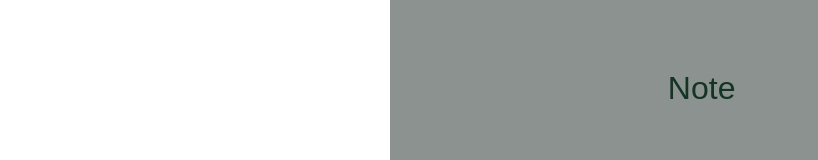
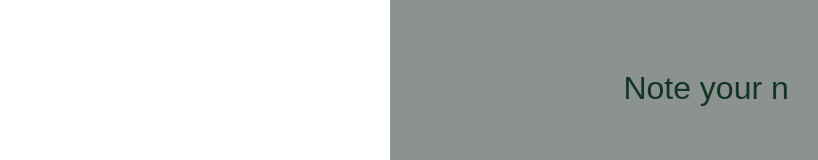
Before and after one commit to JosePedroSilva/markdown-notes-fe, a React (Vite) app: page /login in a window 1280 px wide. Shown: the part 464-624 px from the top of the page, without its empty margins (250-1068 px from the left). Built offline with nearby package versions, Linux system fonts and the light colour scheme; a web font is replaced by a local one.

Commit message:
Implement typewriter effect in PublicLayout with updated phrases and interval

```diff
--- a/src/layouts/PublicLayout.tsx
+++ b/src/layouts/PublicLayout.tsx
@@ -1,21 +1,21 @@
 import { Outlet } from 'react-router-dom';
 import './PublicLayout.css'
 
-// import useTypewriter from '../hooks/useTypewriter';
+import useTypewriter from '../hooks/useTypewriter';
 
 const PublicLayout = () => {
-  // const PHRASES_ROTATION = [
-  //   'down your ideas before they fade away.',
-  //   'your notes, your life.',
-  //   'your thoughts, your notes.',
-  //   'your notes, your world.',
-  //   'your notes, your way.',
-  //   'your notes, your style.',
-  // ];
+  const PHRASES_ROTATION = [
+    'down your ideas before they fade away.',
+    'your notes, your life.',
+    'your thoughts, your notes.',
+    'your notes, your world.',
+    'your notes, your way.',
+    'your notes, your style.',
+  ];
 
-  // const INTERVAL = 150;
+  const INTERVAL = 75;
 
-  // const text = useTypewriter(PHRASES_ROTATION, INTERVAL);
+  const text = useTypewriter(PHRASES_ROTATION, INTERVAL);
 
   return (
     <div className='public-layout-container'>
@@ -24,7 +24,7 @@ const PublicLayout = () => {
       </div>
       <div className="public-layout-right">
         <h1>
-          <span className='slogan-accent-span'>Note {}</span><span className='cursor'>|</span>
+          <span className='slogan-accent-span'>Note {text}</span><span className='cursor'>|</span>
         </h1>
       </div>
     </div>
```
